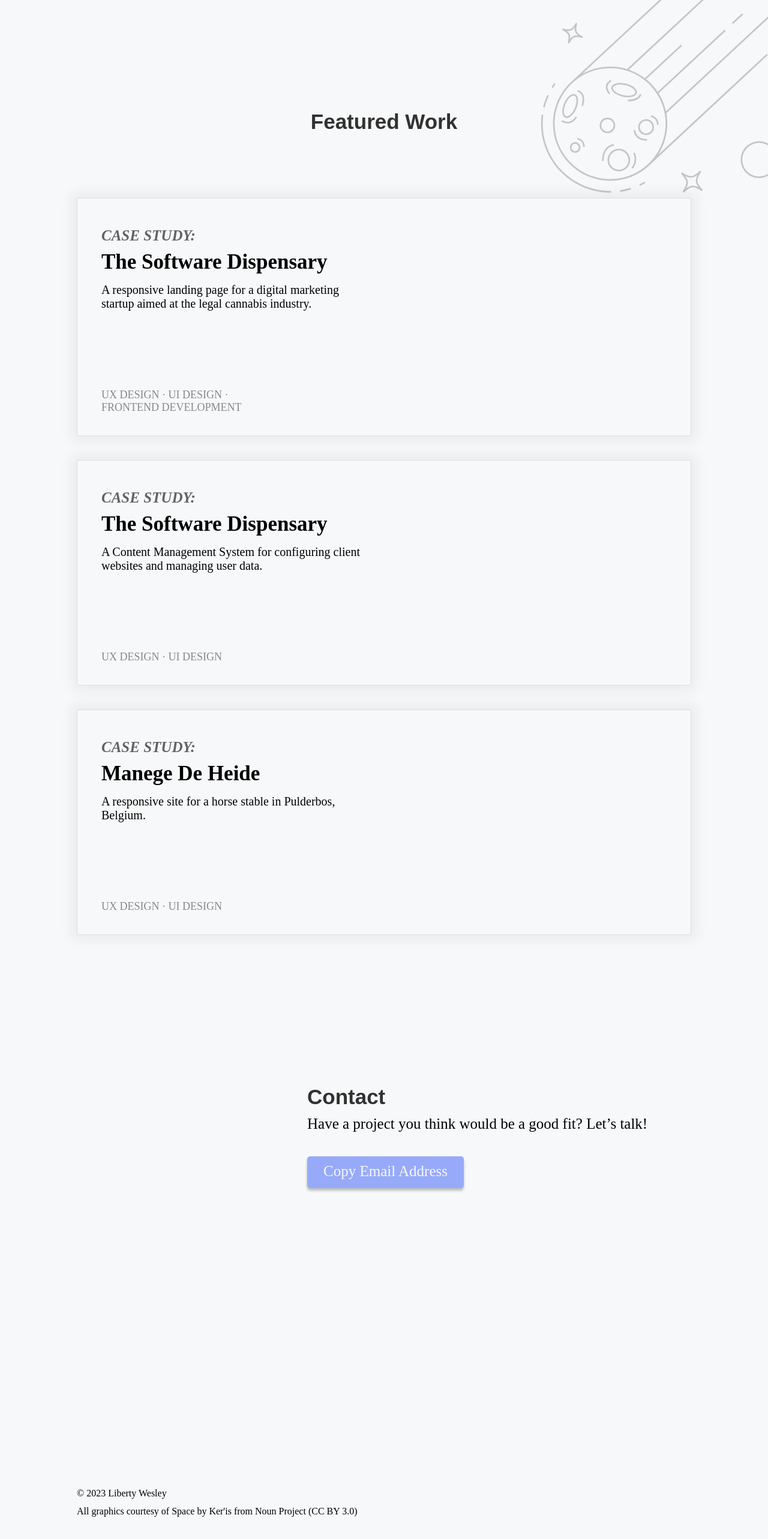
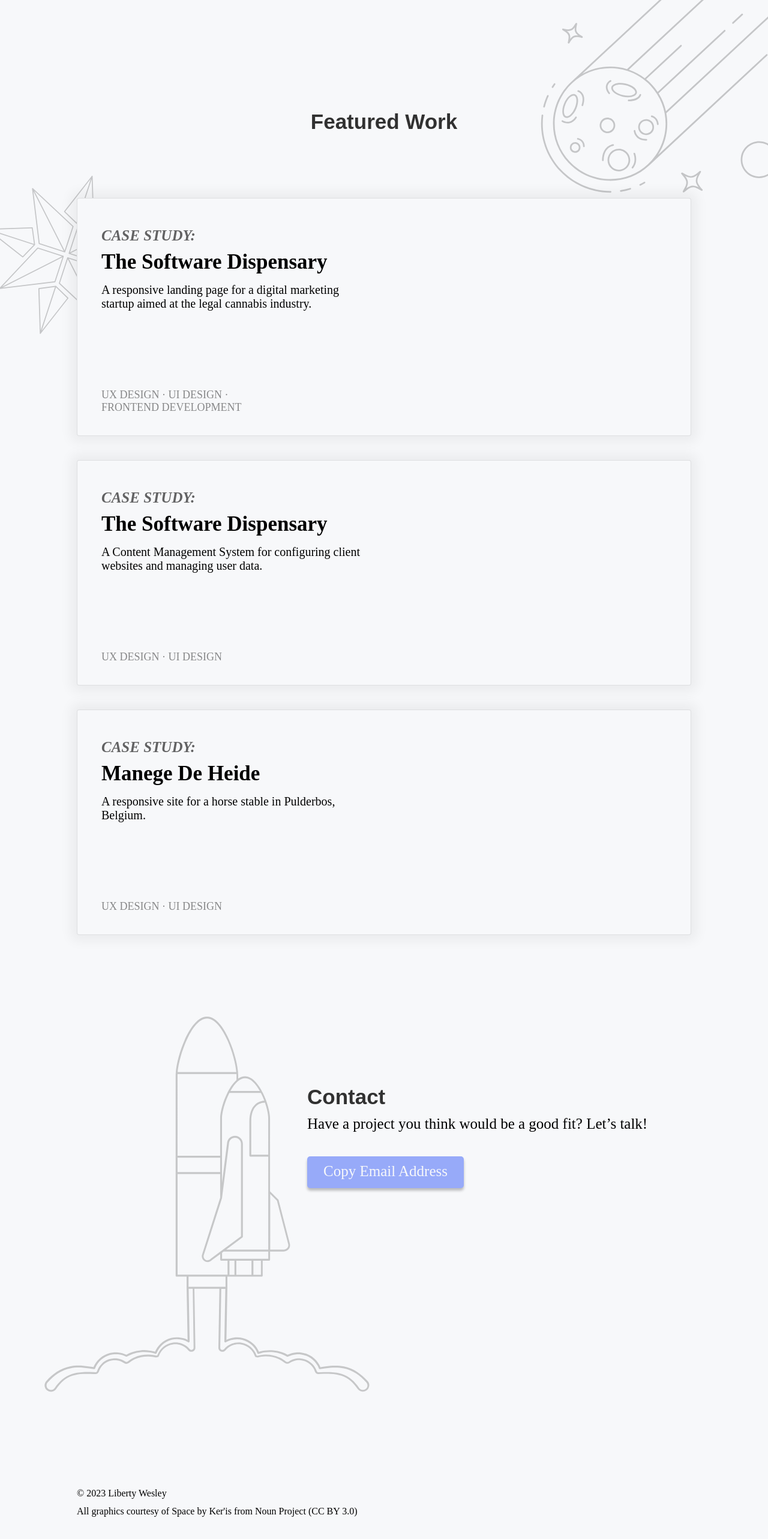
Before and after one commit to lwesley08/LibertyWesleyDotCom, a Nuxt app: page / in a window 1280 px wide. Shown: the part 1418-3984 px from the top of the page at 60% size. Built offline with nearby package versions, Linux system fonts and the light colour scheme; a web font is replaced by a local one.

Commit message:
rocket and star

```diff
--- a/pages/index.vue
+++ b/pages/index.vue
@@ -70,6 +70,8 @@
       <img class="background__space-top" src="/space-top.svg"/>
       <img class="background__aquarius" src="/aquarius.svg"/>
       <img class="background__meteor" src="/meteor.svg"/>
+      <img class="background__star" src="/star.svg"/>
+      <img class="background__rocket" src="/rocket.svg"/>
     </div>
   </div>
 </template>
@@ -94,6 +96,9 @@ body {
   background: $background-white;
 }
 .welcome-page {
+  height: 100%;
+  position: relative;
+
   .background {
     img {
       position: absolute;
@@ -153,6 +158,38 @@ body {
       @media screen and (min-width: $breakpoint-laptop) {
         top: 1253px;
         max-width: 522px;
+      }
+    }
+
+    &__star {
+      max-width: 267px;
+      width: 30%;
+      top: 1050px;
+      left: -20px;
+
+      @media screen and (min-width: $breakpoint-tablet) {
+        top: 1400px;
+      }
+
+      @media screen and (min-width: $breakpoint-laptop) {
+        top: 1675px;
+        max-width: 327px;
+      }
+    }
+
+    &__rocket {
+      width: 80%;
+      max-width: 626px;
+      bottom: 79px;
+      left: 0;
+      right: 0;
+      margin: 0 auto;
+
+      @media screen and (min-width: $breakpoint-laptop) {
+        bottom: 89px;
+        left: 32px;
+        right: unset;
+        margin: unset;
       }
     }
   }
@@ -381,7 +418,7 @@ body {
   }
 
   .contact {
-    padding: 100px 20px 800px;
+    padding: 100px 20px 700px;
 
     @media screen and (min-width: $breakpoint-tablet) {
       padding: 125px 6% 800px;
```
Also changed, not shown: public/rocket.svg (added), public/star.svg (added).
